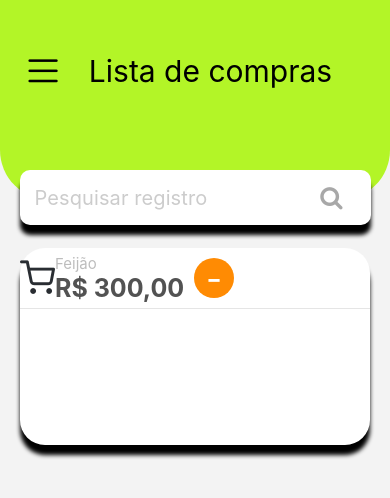
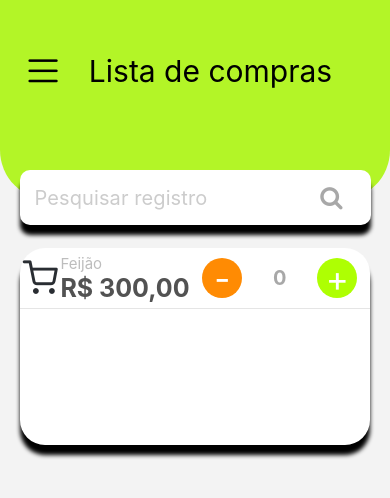
Before and after one commit to jonasgomespe/listBuy, a React Native app: screen / in a window 390 px wide. Shown: the top 498 px of the page. Built offline with nearby package versions, Linux system fonts and the light colour scheme.

Commit message:
Ajuste de limitação no campo de quantidade

```diff
--- a/src/components/ListProduct/ListProductAction.tsx
+++ b/src/components/ListProduct/ListProductAction.tsx
@@ -10,7 +10,7 @@ export const ListProductAction = () => {
     const [amount, setAmount] = useState(0);
 
     function onClickPlus(){
-        setAmount(amount+1);
+        if(amount <= 9999) setAmount(amount+1);
     }
 
     function onClickLess(){
@@ -18,11 +18,8 @@ export const ListProductAction = () => {
     }
 
     function handleInputChange(valor:string){
-        if(Number(valor) > 0){
-            setAmount(Number(valor));
-        }else{
-            setAmount(0);
-        }
+        if(Number(valor) > 0 && Number(valor) <= 10000) setAmount(Number(valor));
+        if(valor == '') setAmount(0);
     }
 
     return (
@@ -34,7 +31,7 @@ export const ListProductAction = () => {
                 <Text style={style.titleButton}>-</Text>
             </Pressable>
 
-                <TextInput keyboardType="decimal-pad" onChangeText={handleInputChange} style={style.registerProduct} value={String(amount)} />
+                <TextInput maxLength={10000} keyboardType="decimal-pad" onChangeText={handleInputChange} style={style.registerProduct} value={String(amount)} />
 
             <Pressable
                 onPress={onClickPlus}
@@ -70,9 +67,14 @@ const style = StyleSheet.create({
         fontSize:35,
         color:'#fff',
         textAlign:'center',
-        lineHeight:40
+        lineHeight:40,
     },
     registerProduct:{
-        textAlign:'center', fontSize:20, fontWeight:'bold', color:'#A8A8A8'
+        textAlign:'center',
+        fontSize:20,
+        fontWeight:'bold',
+        color:'#A8A8A8',
+        width:55,
+        maxWidth:70
     }
 })
```
